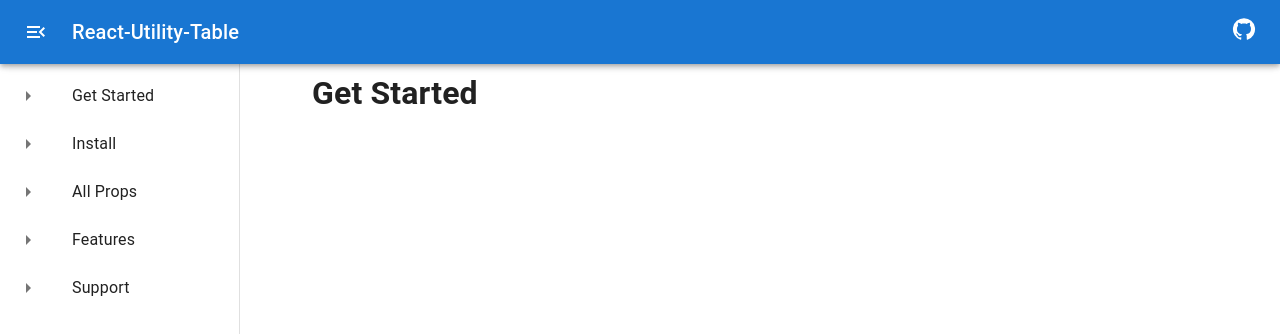
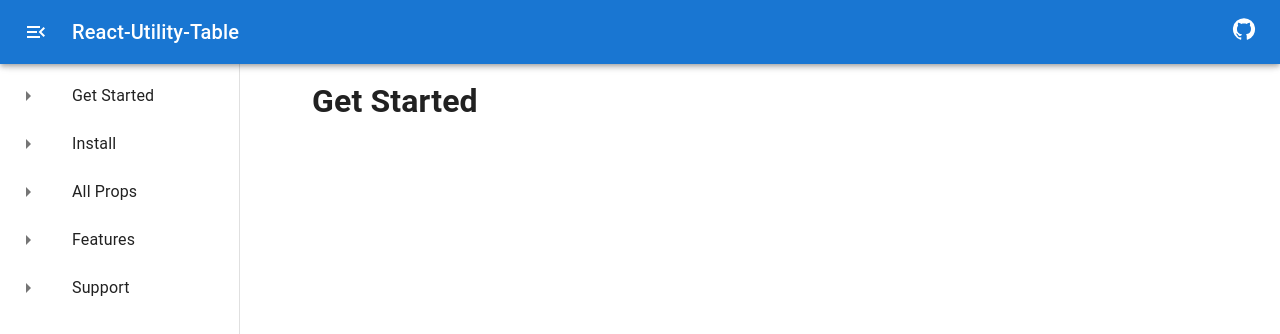
Before and after one commit to HaidaraliChamcham/UtilityWebsite, a React (Create React App) app: page / in a window 1280 px wide. Shown: the top 334 px of the page. Built offline with nearby package versions, Linux system fonts and the light colour scheme.

Commit message:
shifted Navbar to App

```diff
--- a/src/App.tsx
+++ b/src/App.tsx
@@ -1,10 +1,10 @@
 import React from 'react';
-import logo from './logo.svg';
+import NavBar from './NavBar';
 
 function App() {
   return (
     <div className="App">
-      "Hi This is test"
+          <NavBar />
     </div>
   );
 }
--- a/src/NavBar.tsx
+++ b/src/NavBar.tsx
@@ -77,7 +77,7 @@
                 <>
                     {drawer}
                     <Toolbar />
-                    <Box component="main" sx={{ flexGrow: 1, p: 3 }}>
+                    <Box component="main" sx={{ flexGrow: 1, p: 3, marginTop: "2rem" }}>
                         <Routes>
                             {RouteElement.map((Item, index) => (
                                 <Route key={Item.path} path={Item.path} element={<Item.Component />}>
--- a/src/index.tsx
+++ b/src/index.tsx
@@ -3,8 +3,6 @@
 import './index.css';
 import App from './App';
 import reportWebVitals from './reportWebVitals';
-import NavBar from './NavBar';
-import { BrowserRouter, Route, Routes } from 'react-router-dom';
 
 const root = ReactDOM.createRoot(
   document.getElementById('root') as HTMLElement
@@ -12,7 +10,6 @@
 root.render(
   <React.StrictMode>
     <App />
-    <NavBar />
   </React.StrictMode>
 );
 
```
